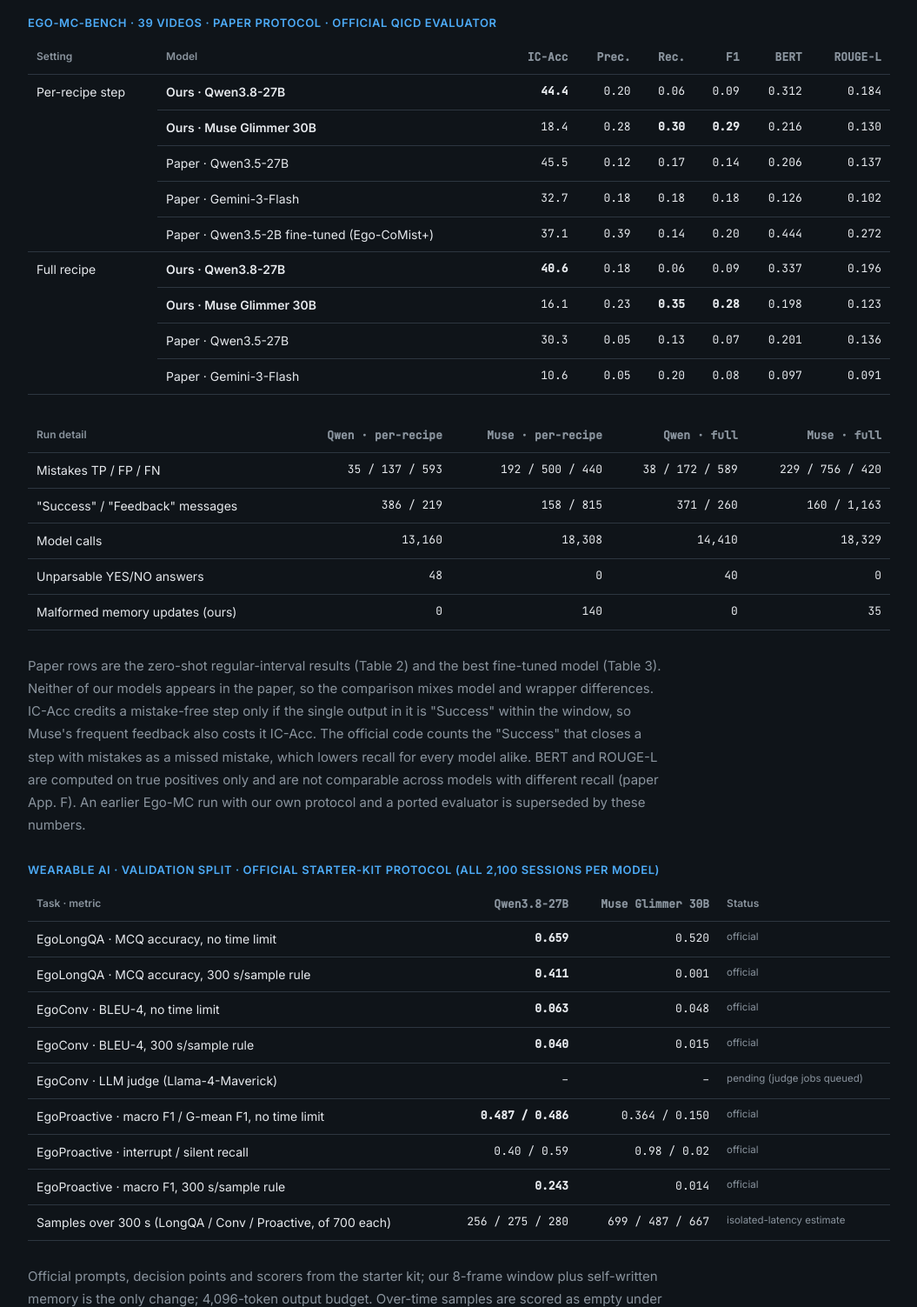
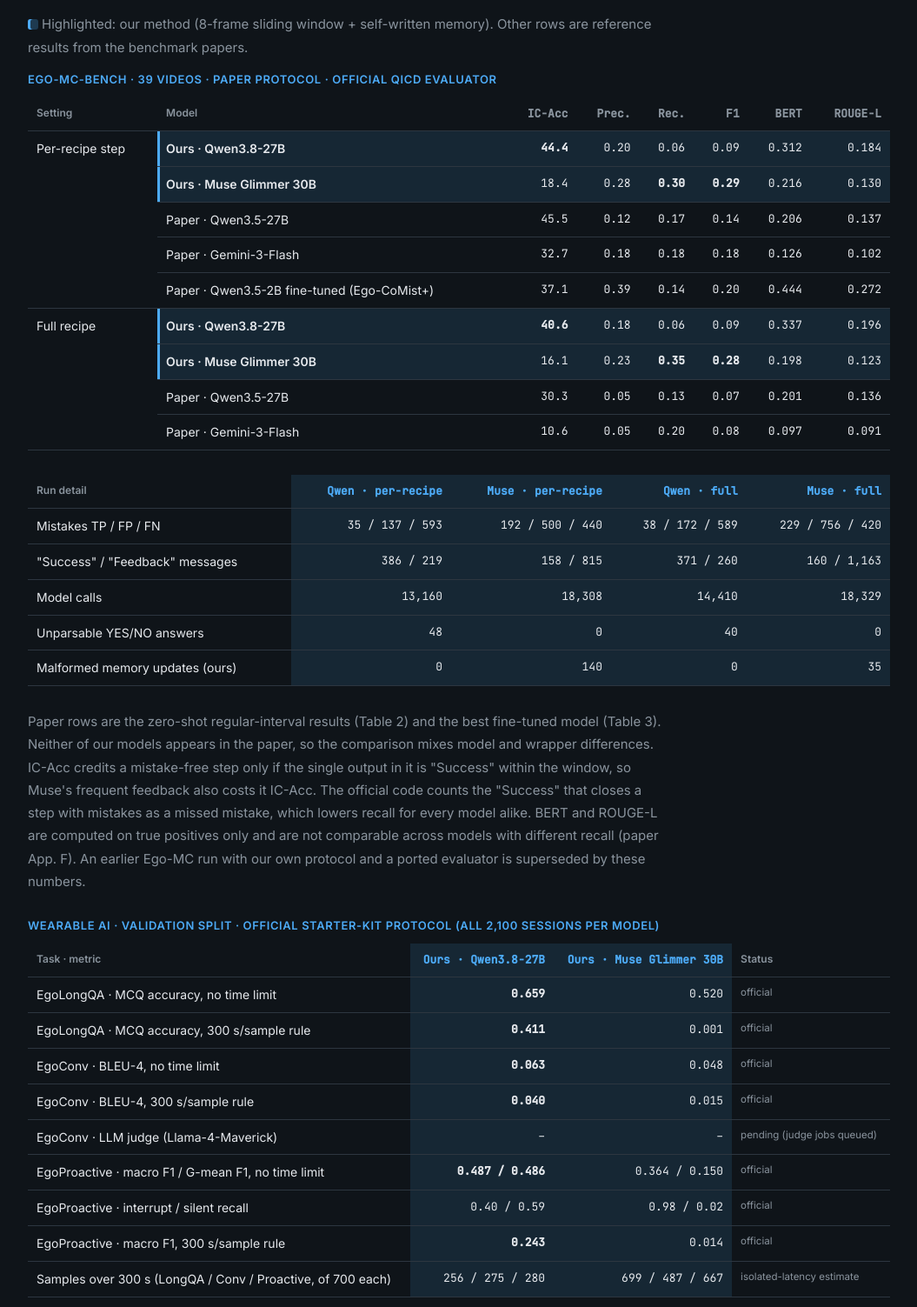
Before and after one commit to jxb1st/glimmer_qwen_streaming_baseline, a plain HTML site: page index.html in a window 1280 px wide. Shown: the part 862-2365 px from the top of the page at 87% size, without its empty margins (112-1167 px from the left). Drawn offline with Linux system fonts and the light colour scheme.

Commit message:
Highlight our method's results in all tables
Co-Authored-By: Claude Opus 5.5 <noreply@anthropic.com>

```diff
--- a/index.html
+++ b/index.html
@@ -71,6 +71,11 @@
   .tbl b { font-weight: 600; }
   .tbl .st { font-size: 11.5px; color: var(--muted); }
   .tblwrap { overflow-x: auto; margin: 0 0 20px; }
+  /* our method (sliding window + self-written memory) */
+  .tbl tr.ours td:not([rowspan]), .tbl.ours-cols td.n, .tbl.ours-cols th.n { background: rgba(77,171,247,.12); }
+  .tbl tr.ours td:not([rowspan]):first-of-type, .tbl tr.ours td[rowspan] + td { box-shadow: inset 3px 0 0 var(--accent); }
+  .tbl.ours-cols th.n { color: var(--accent); }
+  .ours-key { display: inline-block; width: 12px; height: 12px; border-radius: 3px; background: rgba(77,171,247,.25); box-shadow: inset 3px 0 0 var(--accent); vertical-align: -1px; margin-right: 4px; }
   .note { font-size: 13.5px; color: var(--muted); max-width: 78ch; }
   .lat-fig { display: block; width: 100%; min-width: 560px; height: auto; }
 </style>
@@ -335,21 +340,22 @@ So answer YES. Feedback: baguette still in paper bag, need to remove.
   </section>
 
   <section class="exp-section"><h2 id="results">Quantitative Results</h2>
+    <p class="note"><span class="ours-key"></span>Highlighted: our method (8-frame sliding window + self-written memory). Other rows are reference results from the benchmark papers.</p>
     <h3>Ego-MC-Bench · 39 videos · paper protocol · official QICD evaluator</h3>
     <div class="tblwrap"><table class="tbl">
       <thead><tr><th>Setting</th><th>Model</th><th class="n">IC-Acc</th><th class="n">Prec.</th><th class="n">Rec.</th><th class="n">F1</th><th class="n">BERT</th><th class="n">ROUGE-L</th></tr></thead>
       <tbody>
-        <tr><td rowspan="5">Per-recipe step</td><td><b>Ours · Qwen3.8-27B</b></td><td class="n"><b>44.4</b></td><td class="n">0.20</td><td class="n">0.06</td><td class="n">0.09</td><td class="n">0.312</td><td class="n">0.184</td></tr>
-        <tr><td><b>Ours · Muse Glimmer 30B</b></td><td class="n">18.4</td><td class="n">0.28</td><td class="n"><b>0.30</b></td><td class="n"><b>0.29</b></td><td class="n">0.216</td><td class="n">0.130</td></tr>
+        <tr class="ours"><td rowspan="5">Per-recipe step</td><td><b>Ours · Qwen3.8-27B</b></td><td class="n"><b>44.4</b></td><td class="n">0.20</td><td class="n">0.06</td><td class="n">0.09</td><td class="n">0.312</td><td class="n">0.184</td></tr>
+        <tr class="ours"><td><b>Ours · Muse Glimmer 30B</b></td><td class="n">18.4</td><td class="n">0.28</td><td class="n"><b>0.30</b></td><td class="n"><b>0.29</b></td><td class="n">0.216</td><td class="n">0.130</td></tr>
         <tr><td>Paper · Qwen3.5-27B</td><td class="n">45.5</td><td class="n">0.12</td><td class="n">0.17</td><td class="n">0.14</td><td class="n">0.206</td><td class="n">0.137</td></tr>
         <tr><td>Paper · Gemini-3-Flash</td><td class="n">32.7</td><td class="n">0.18</td><td class="n">0.18</td><td class="n">0.18</td><td class="n">0.126</td><td class="n">0.102</td></tr>
         <tr><td>Paper · Qwen3.5-2B fine-tuned (Ego-CoMist+)</td><td class="n">37.1</td><td class="n">0.39</td><td class="n">0.14</td><td class="n">0.20</td><td class="n">0.444</td><td class="n">0.272</td></tr>
-        <tr><td rowspan="4">Full recipe</td><td><b>Ours · Qwen3.8-27B</b></td><td class="n"><b>40.6</b></td><td class="n">0.18</td><td class="n">0.06</td><td class="n">0.09</td><td class="n">0.337</td><td class="n">0.196</td></tr>
-        <tr><td><b>Ours · Muse Glimmer 30B</b></td><td class="n">16.1</td><td class="n">0.23</td><td class="n"><b>0.35</b></td><td class="n"><b>0.28</b></td><td class="n">0.198</td><td class="n">0.123</td></tr>
+        <tr class="ours"><td rowspan="4">Full recipe</td><td><b>Ours · Qwen3.8-27B</b></td><td class="n"><b>40.6</b></td><td class="n">0.18</td><td class="n">0.06</td><td class="n">0.09</td><td class="n">0.337</td><td class="n">0.196</td></tr>
+        <tr class="ours"><td><b>Ours · Muse Glimmer 30B</b></td><td class="n">16.1</td><td class="n">0.23</td><td class="n"><b>0.35</b></td><td class="n"><b>0.28</b></td><td class="n">0.198</td><td class="n">0.123</td></tr>
         <tr><td>Paper · Qwen3.5-27B</td><td class="n">30.3</td><td class="n">0.05</td><td class="n">0.13</td><td class="n">0.07</td><td class="n">0.201</td><td class="n">0.136</td></tr>
         <tr><td>Paper · Gemini-3-Flash</td><td class="n">10.6</td><td class="n">0.05</td><td class="n">0.20</td><td class="n">0.08</td><td class="n">0.097</td><td class="n">0.091</td></tr>
       </tbody></table></div>
-    <div class="tblwrap"><table class="tbl">
+    <div class="tblwrap"><table class="tbl ours-cols">
       <thead><tr><th>Run detail</th><th class="n">Qwen · per-recipe</th><th class="n">Muse · per-recipe</th><th class="n">Qwen · full</th><th class="n">Muse · full</th></tr></thead>
       <tbody>
         <tr><td>Mistakes TP / FP / FN</td><td class="n">35 / 137 / 593</td><td class="n">192 / 500 / 440</td><td class="n">38 / 172 / 589</td><td class="n">229 / 756 / 420</td></tr>
@@ -360,8 +366,8 @@ So answer YES. Feedback: baguette still in paper bag, need to remove.
       </tbody></table></div>
     <p class="note">Paper rows are the zero-shot regular-interval results (Table 2) and the best fine-tuned model (Table 3). Neither of our models appears in the paper, so the comparison mixes model and wrapper differences. IC-Acc credits a mistake-free step only if the single output in it is "Success" within the window, so Muse's frequent feedback also costs it IC-Acc. The official code counts the "Success" that closes a step with mistakes as a missed mistake, which lowers recall for every model alike. BERT and ROUGE-L are computed on true positives only and are not comparable across models with different recall (paper App. F). An earlier Ego-MC run with our own protocol and a ported evaluator is superseded by these numbers.</p>
     <h3>Wearable AI · validation split · official starter-kit protocol (all 2,100 sessions per model)</h3>
-    <div class="tblwrap"><table class="tbl">
-      <thead><tr><th>Task · metric</th><th class="n">Qwen3.8-27B</th><th class="n">Muse Glimmer 30B</th><th>Status</th></tr></thead>
+    <div class="tblwrap"><table class="tbl ours-cols">
+      <thead><tr><th>Task · metric</th><th class="n">Ours · Qwen3.8-27B</th><th class="n">Ours · Muse Glimmer 30B</th><th>Status</th></tr></thead>
       <tbody>
         <tr><td>EgoLongQA · MCQ accuracy, no time limit</td><td class="n"><b>0.659</b></td><td class="n">0.520</td><td class="st">official</td></tr>
         <tr><td>EgoLongQA · MCQ accuracy, 300 s/sample rule</td><td class="n"><b>0.411</b></td><td class="n">0.001</td><td class="st">official</td></tr>
@@ -378,8 +384,8 @@ So answer YES. Feedback: baguette still in paper bag, need to remove.
     <div class="tblwrap"><table class="tbl">
       <thead><tr><th>Model</th><th class="n">G-mean F1</th><th class="n">Interrupt / silent recall</th></tr></thead>
       <tbody>
-        <tr><td><b>Muse Glimmer 30B (ours, greedy)</b></td><td class="n"><b>0.533</b></td><td class="n">0.76 / 0.35</td></tr>
-        <tr><td><b>Qwen3.8-27B (ours, greedy)</b></td><td class="n">0.260</td><td class="n">0.06 / 0.98</td></tr>
+        <tr class="ours"><td><b>Ours · Muse Glimmer 30B (greedy)</b></td><td class="n"><b>0.533</b></td><td class="n">0.76 / 0.35</td></tr>
+        <tr class="ours"><td><b>Ours · Qwen3.8-27B (greedy)</b></td><td class="n">0.260</td><td class="n">0.06 / 0.98</td></tr>
         <tr><td>Claude Opus 4.6 (paper)</td><td class="n">0.57</td><td class="n">–</td></tr>
         <tr><td>Qwen3-VL-235B (paper)</td><td class="n">0.57</td><td class="n">–</td></tr>
         <tr><td>Llama 4 Maverick (paper)</td><td class="n">0.49</td><td class="n">–</td></tr>
@@ -392,7 +398,7 @@ So answer YES. Feedback: baguette still in paper bag, need to remove.
 
   <section class="exp-section"><h2 id="latency">Latency</h2>
     <p class="lead">Isolated study: one vLLM server on one H200, one stream at a time (no batching or queueing), the same 20 items for every configuration (5 per Wearable AI subtask and Ego-MC, first 30 calls each, Wearable AI prompts). The server's first, cold call is excluded. "First answer token" is when the user-visible answer starts: after Muse's <code>to=self</code> reasoning, after Qwen's <code>&lt;/think&gt;</code>.</p>
-    <div class="tblwrap"><table class="tbl">
+    <div class="tblwrap"><table class="tbl ours-cols">
       <thead><tr><th>Per call</th><th class="n">Qwen3.8-27B · thinking off</th><th class="n">Qwen3.8-27B · thinking on</th><th class="n">Muse Glimmer 30B · reasoning low</th></tr></thead>
       <tbody>
         <tr><td>End-to-end latency p50 / p90</td><td class="n"><b>3.52 / 4.37 s</b></td><td class="n">15.20 / 25.02 s</td><td class="n">6.72 / 8.80 s</td></tr>
```
